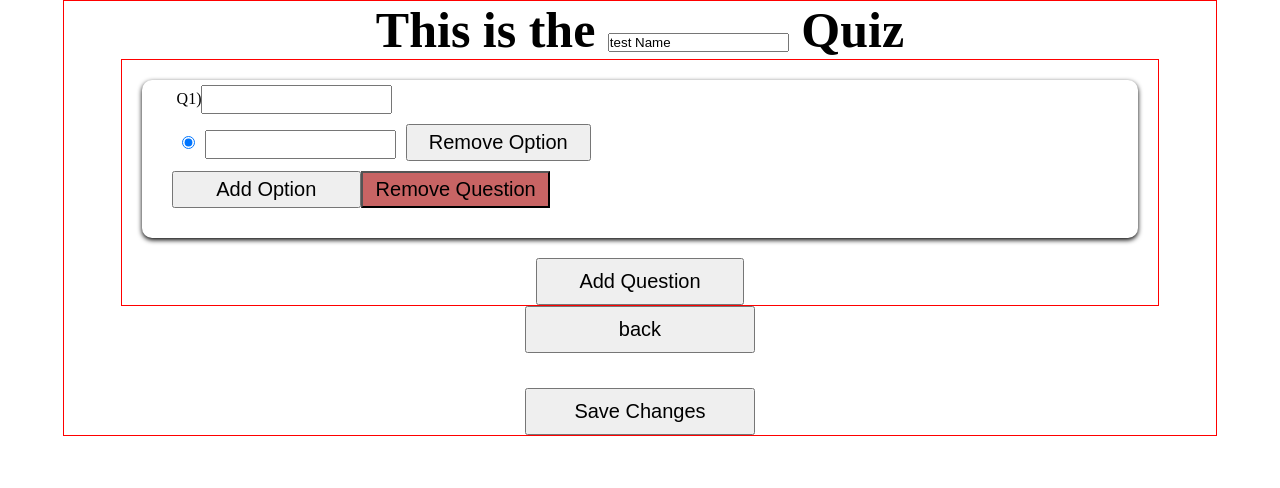
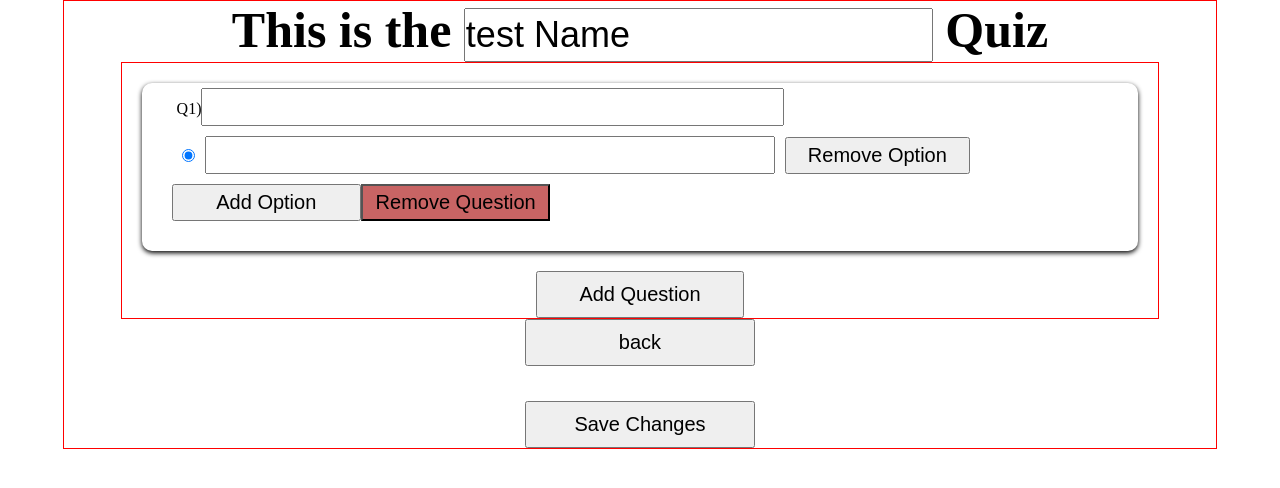
Before and after one commit to Moaaz-Rafique/web-quiz, a plain HTML site: page index.html in a window 1280 px wide. Both pictures are taken after a click on the button "Add New Text". Drawn offline with Linux system fonts and the light colour scheme; no server answers.

Commit message:
last changes

```diff
--- a/app.js
+++ b/app.js
@@ -1,4 +1,3 @@
-var edit = false
 var ques = []
 var availableTests = []
 var mdb = firebase.database().ref('/')
@@ -52,7 +51,6 @@ for (var i = 0; i < availableTests.length; i++) {
     btn.setAttribute('id', i)
     testBtns.appendChild(btn)
 }
-testBtns.innerHTML += '<button onclick="signIn()">Sign In To Edit Or Add Tests</button>'
 testBtns.innerHTML += '<button onclick="addTest()">Add New Text</button>'
 var min = 3
 var sec = 0
@@ -165,6 +163,7 @@ function showEditableTest(db) {
 
     }
     saveBtn.onclick = function () {
+        if(confirm("Are you sure you want to save these changes"))
             db.set(ques)
     }
     quesList.appendChild(addQuesBtn)
@@ -309,10 +308,7 @@ document.onkeydown = function (evt) {
         select.style.display = 'none'
     }
 };
-function signIn() {
-    edit = true
 
-}
 
 function editQuestion(q, n) {
 
--- a/style.css
+++ b/style.css
@@ -3,7 +3,9 @@
     padding: 0;
   }
 
-
+  body{
+    text-align: center;
+  }
 
   .center:hover {
     color: white;
@@ -101,3 +103,17 @@ height: 5vh;
   height: 80vh;
   margin: auto;
 }
+.qDiv button{
+  height: fit-content;
+}
+.qDiv input[type=text]{
+  font-size: 20px;
+  height: 24px;
+  min-width: fit-content;
+  width: 60%;
+}
+#testName{
+  width: auto;
+  height: 50px;
+  font-size: 36px;
+}
```
